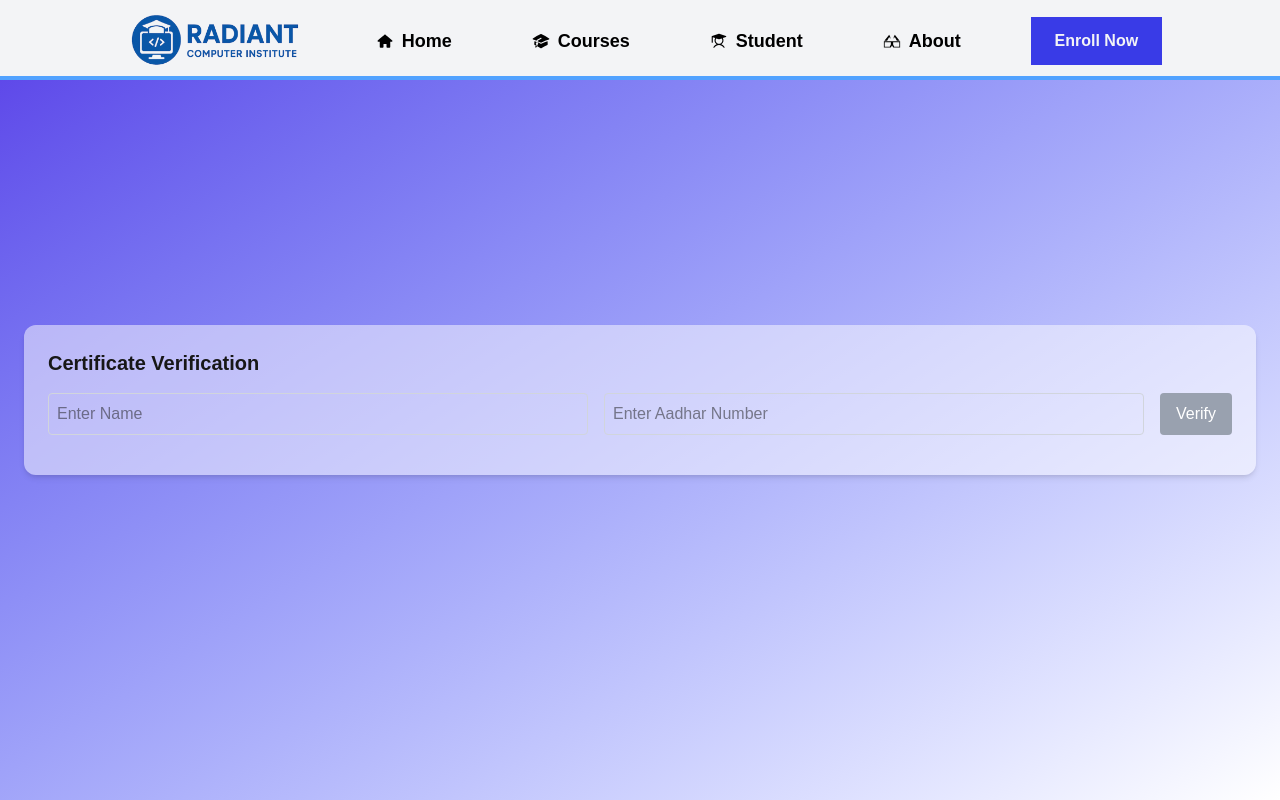
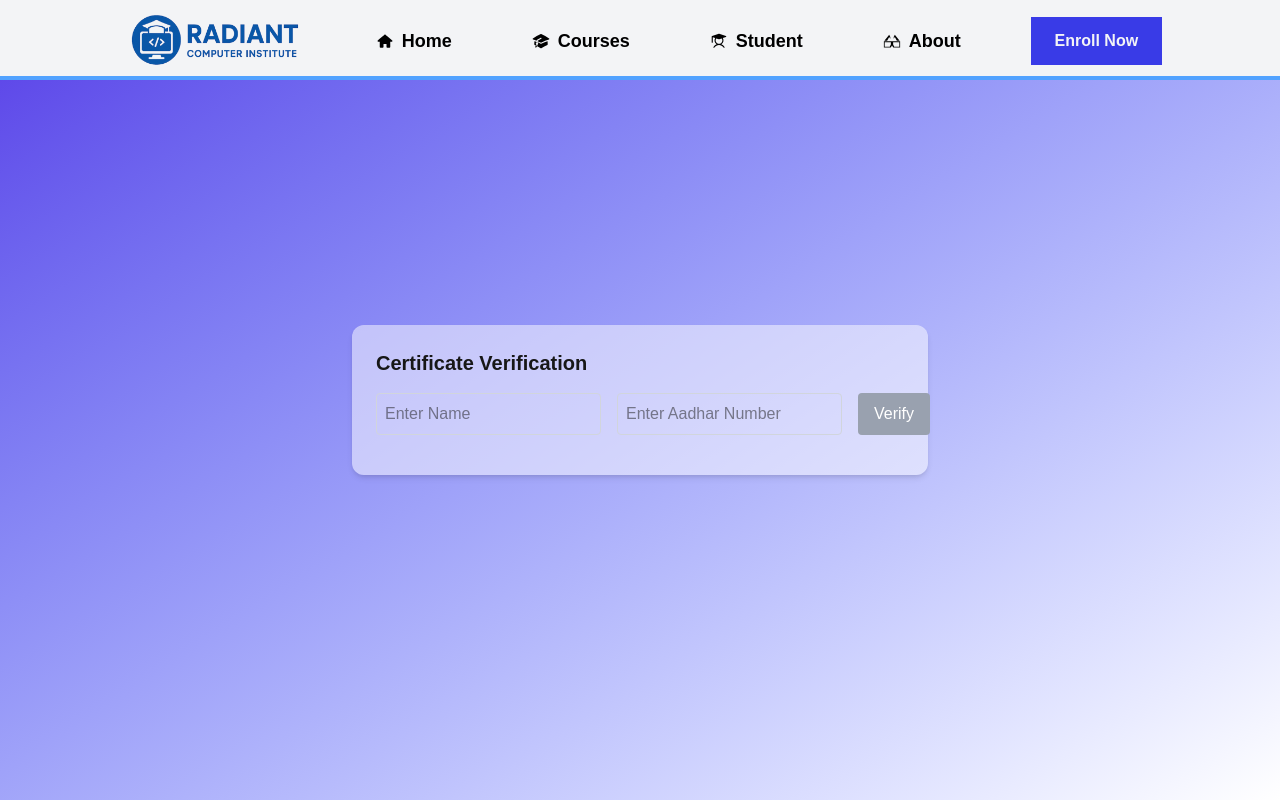
Before and after one commit to devansh-cpp/radiant_computers, a Next.js app: page /student in a window 1280 px wide. Shown: the top 800 px of the page. Built offline with nearby package versions, Linux system fonts and the light colour scheme.

Commit message:
final push 3

```diff
--- a/app/student/page.tsx
+++ b/app/student/page.tsx
@@ -57,7 +57,7 @@ export default function CertificateVerifier() {
     <div className="min-h-screen flex justify-center items-center p-6  bg-gradient-to-br from-[#593be7] to-white">
       <ToastContainer position="bottom-center" autoClose={3000} hideProgressBar />
 
-      <div className="sm:max-w-xl min-w-full  sm:mx-auto  bg-[rgba(255,255,255,0.5)] rounded-xl shadow-md p-6">
+      <div className="sm:max-w-xl  w-full  sm:mx-auto  bg-[rgba(255,255,255,0.5)] rounded-xl shadow-md p-6">
         <h1 className="text-xl font-bold mb-4">Certificate Verification</h1>
         <div className="flex  sm:flex-row flex-col gap-4 mb-4">
           <input
```
